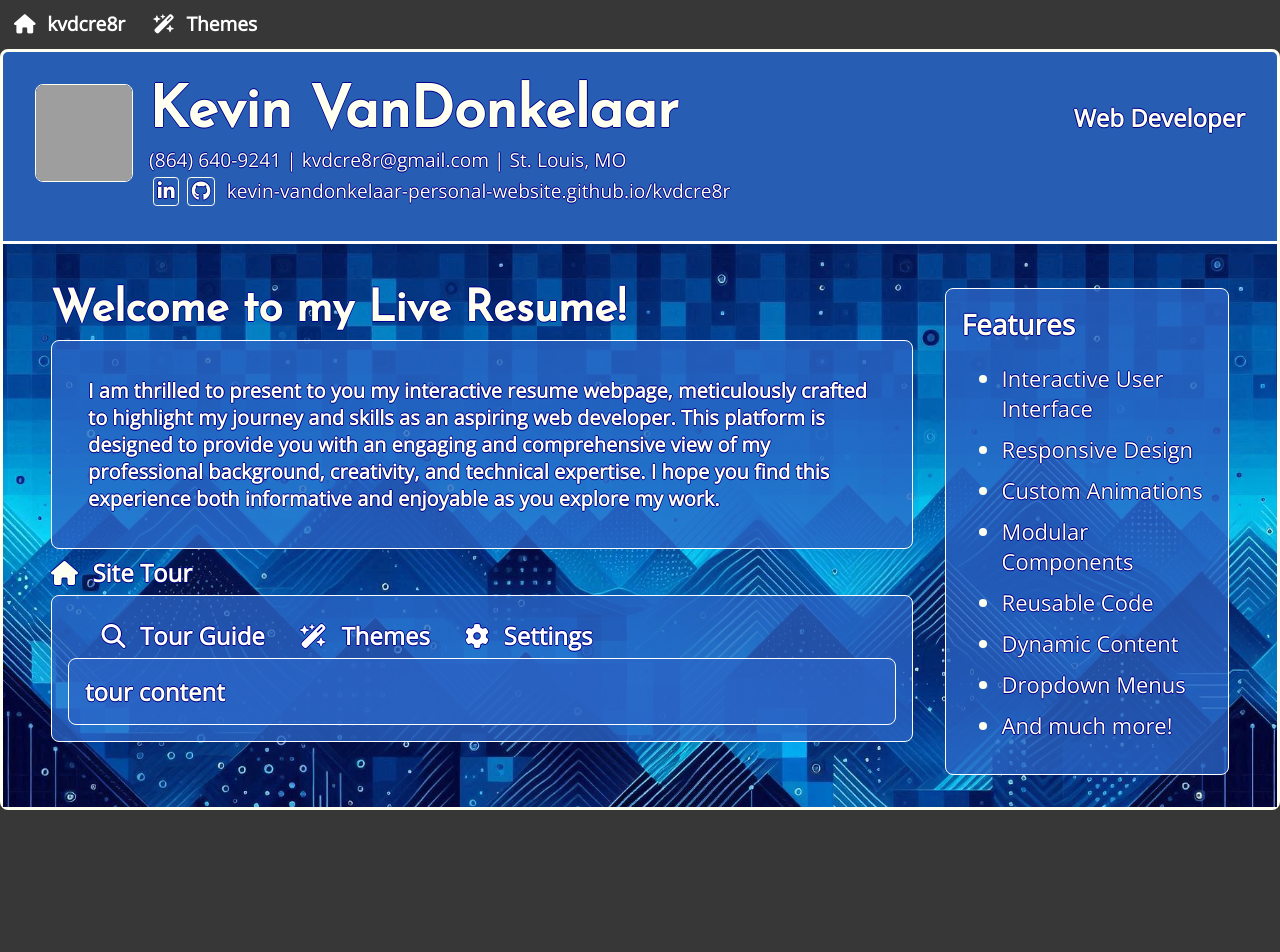
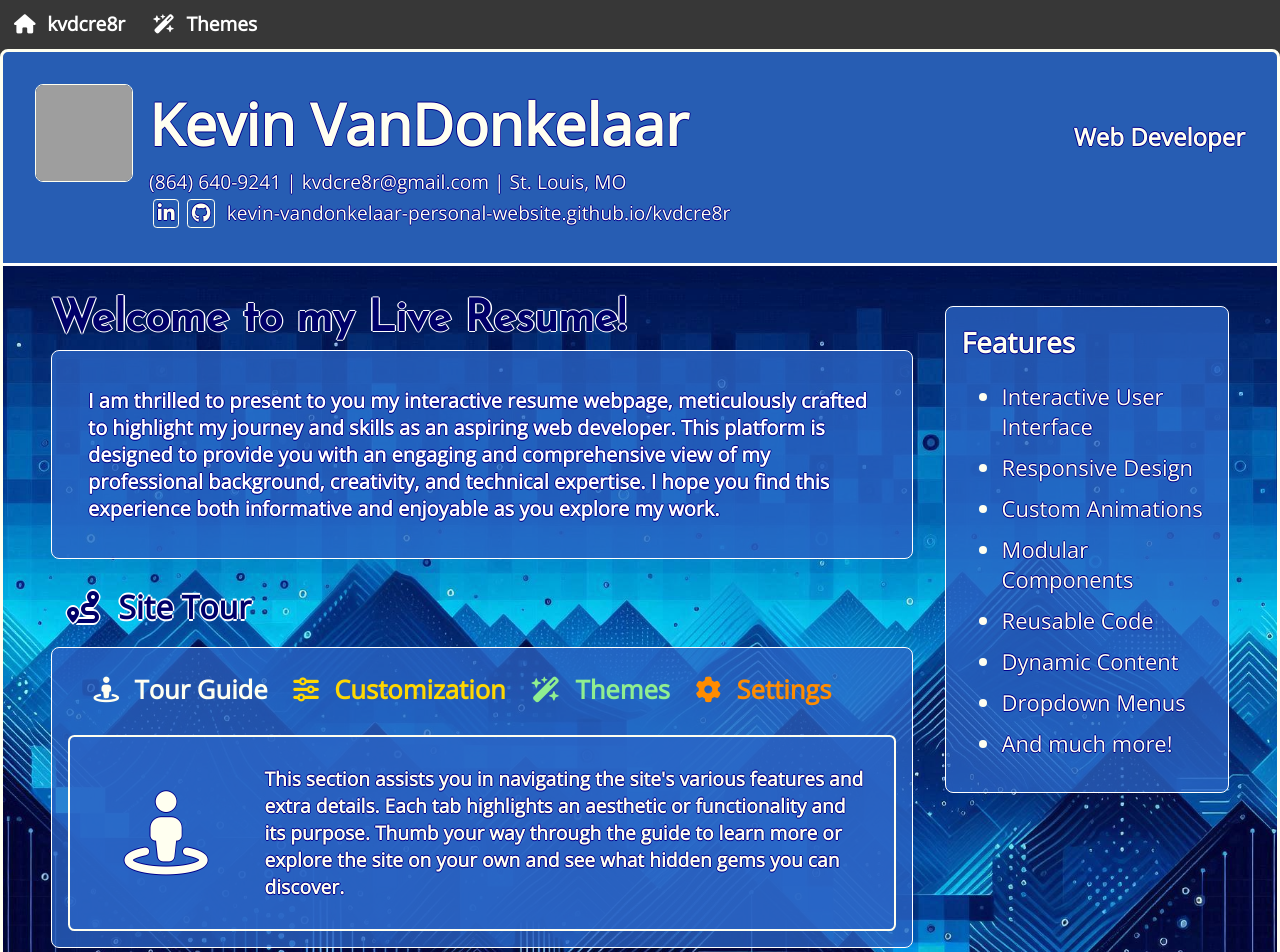
Before and after one commit to kvdcre8r/my_react_resume, a React (Vite) app: page / in a window 1280 px wide. Shown: the top 952 px of the page. Before the commit the page ends 810 px from the top, so only its background shows below. Built offline with nearby package versions, Linux system fonts and the light colour scheme; grey boxes are pictures that could not be loaded; the HTML template or start-up script is replaced by a standard one; a web font is replaced by a local one.

Commit message:
made progress on site tour section

```diff
--- /dev/null
+++ b/src/Modules/Home/SiteTour/btnCustomization.jsx
@@ -0,0 +1,11 @@
+import { Link } from "react-router-dom";
+
+export default function BtnCustomization() {
+  return (
+    <div className="btn-customization">
+      <Link to="/customization/:id">
+        <i className="fa-solid fa-sliders"><span>Customization</span></i>
+      </Link>
+    </div>
+  );
+}
--- a/src/Modules/Home/SiteTour/btnTourHome.jsx
+++ b/src/Modules/Home/SiteTour/btnTourHome.jsx
@@ -1,11 +1,11 @@
-import { Link } from "react-router-dom";
+import { NavLink } from "react-router-dom";
 
 export default function BtnTourHome() {
   return (
     <div className="btn-tour-home">
-      <Link to="/">
-        <i className="fa-solid fa-magnifying-glass"><span>Tour Guide</span></i>
-      </Link>
+      <NavLink to="/" exact>
+        <i className="fa-solid fa-street-view"><span>Tour Guide</span></i>
+      </NavLink>
     </div>
   );
 }
--- a/src/Modules/Home/SiteTour/indexSiteTour.css
+++ b/src/Modules/Home/SiteTour/indexSiteTour.css
@@ -1,16 +1,12 @@
 .site-tour {
+    padding-top: 1em;
 
-    a {
-        font-size: 1em;
+    i {
+        font-size: 2em;
         color: white;
         text-align: center;
         padding: .5em;
-        margin: 0.6em;
         text-decoration: none;
-    }
-
-    i {
-        font-size: 1.5em;
 
         span {
             font-family: 'open-sans';
@@ -18,17 +14,98 @@
         }
     }
 
+    .fa-route {
+        color: rgb(0, 0, 105);
+        text-shadow: -0.05em 0 white, 0 0.05em white, 0.05em 0 white,
+            0 -0.05em white;
+
+    }
+
     .site-tour-content {
-        padding: 5em;
 
         .site-tour-nav {
             display: flex;
             padding-left: 1em;
+            padding-bottom: 1em;
+            font-size: .8em;
+            text-shadow: none;
+        }
 
-            a:hover {
-                color: gold;
-                margin: .5em .5em .55em .5em;
+        article {
+            font-size: .8em;
+
+            i {
+                font-size: 6.5em;
+            }
+
+            h2 {
+                margin: .8em;
             }
         }
+
+        .fa-street-view {
+            color: ivory;
+        }
+
+        .fa-street-view:hover {
+            background-color: ivory;
+            color: rgb(0, 0, 105);
+            border-radius: 1em;
+        }
+
+        .tour-home {
+            border: .2em solid ivory;
+            display: flex;
+
+        }
+
+        .fa-wand-magic-sparkles {
+            color: lightgreen;
+        }
+
+        .fa-wand-magic-sparkles:hover {
+            background-color: lightgreen;
+            color: rgb(0, 0, 105);
+            border-radius: 1em;
+        }
+
+        .slide-themes {
+            display: flex;
+            color: lightgreen;
+            border: .2em solid lightgreen;
+        }
+
+        .fa-gear {
+            color: darkorange;
+        }
+
+        .fa-gear:hover {
+            background-color: darkorange;
+            color: rgb(0, 0, 105);
+            border-radius: 1em;
+        }
+
+        .slide-settings {
+            display: flex;
+            color: darkorange;
+            border: .2em solid darkorange;
+        }
+
+        .fa-sliders {
+            color: gold;
+        }
+
+        .fa-sliders:hover {
+            background-color: gold;
+            color: rgb(0, 0, 105);
+            border-radius: 1em;
+        }
+
+        .slide-customization {
+            display: flex;
+            color: gold;
+            border: .2em solid gold;
+        }
+
     }
-}
+    }
--- a/src/Modules/Home/SiteTour/indexSiteTour.jsx
+++ b/src/Modules/Home/SiteTour/indexSiteTour.jsx
@@ -1,6 +1,7 @@
 import { Routes, Route } from "react-router-dom";
 import SiteTourNav from "./siteTourNav.jsx";
 import { TourHome } from "./tourHome.jsx";
+import { SlideCustomization } from "./slideCustomization.jsx";
 import { SlideThemes } from "./slideThemes.jsx";
 import { SlideSettings } from "./slideSettings.jsx";
 import "./indexSiteTour.css";
@@ -8,13 +9,14 @@ import "./indexSiteTour.css";
 export function SiteTour() {
   return (
     <section className="site-tour">
-      <i className="fa fa-home">
+      <i className="fa-solid fa-route">
         <span>Site Tour</span>
       </i>
       <article className="site-tour-content">
         <SiteTourNav />
         <Routes>
           <Route path="/" element={<TourHome />} />
+          <Route path="/customization/:id" element={<SlideCustomization />} />
           <Route path="/themes/:id" element={<SlideThemes />} />
           <Route path="/settings/:id" element={<SlideSettings />} />
         </Routes>
--- a/src/Modules/Home/SiteTour/siteTourNav.jsx
+++ b/src/Modules/Home/SiteTour/siteTourNav.jsx
@@ -1,4 +1,5 @@
 import BtnTourHome from "./btnTourHome";
+import BtnCustomization from "./btnCustomization";
 import BtnSettings from "./btnSettings";
 import BtnThemes from "./btnThemes";
 
@@ -6,6 +7,7 @@ export default function SiteTourNav() {
   return (
     <section className="site-tour-nav">
       <BtnTourHome />
+      <BtnCustomization />
       <BtnThemes />
       <BtnSettings />
     </section>
--- /dev/null
+++ b/src/Modules/Home/SiteTour/slideCustomization.jsx
@@ -0,0 +1,8 @@
+export function SlideCustomization() {
+  return (
+    <article className="slide-customization">
+      <i className="fa-solid fa-sliders"></i>
+      <h2>customization content</h2>
+    </article>
+  );
+}
--- a/src/Modules/Home/SiteTour/slideSettings.jsx
+++ b/src/Modules/Home/SiteTour/slideSettings.jsx
@@ -1,6 +1,7 @@
 export function SlideSettings() {
   return (
     <article className="slide-settings">
+      <i className="fa-solid fa-gear"></i>
       <h2>settings content</h2>
     </article>
   );
--- a/src/Modules/Home/SiteTour/slideThemes.jsx
+++ b/src/Modules/Home/SiteTour/slideThemes.jsx
@@ -1,7 +1,8 @@
 export function SlideThemes() {
   return (
     <article className="slide-themes">
-      <h2>themes content</h2>
+            <i className="fa-solid fa-wand-magic-sparkles"></i>
+      <h2>Use the dropdown in the navbar to </h2>
     </article>
   );
 }
--- a/src/Modules/Home/SiteTour/tourHome.jsx
+++ b/src/Modules/Home/SiteTour/tourHome.jsx
@@ -1,7 +1,13 @@
 export function TourHome() {
   return (
     <article className="tour-home">
-      <h2>tour content</h2>
+      <i className="fa-solid fa-street-view"></i>
+      <h2>
+        This section assists you in navigating the site's various features and
+        extra details. Each tab highlights an aesthetic or functionality and its
+        purpose. Thumb your way through the guide to learn more or explore the
+        site on your own and see what hidden gems you can discover.
+      </h2>
     </article>
   );
 }
--- a/src/Modules/Home/home.css
+++ b/src/Modules/Home/home.css
@@ -25,7 +25,6 @@
 
     h1 {
       font-size: 3.6em;
-      font-family: "josefin-sans";
     }
   }
 
@@ -34,6 +33,7 @@
     background-repeat: no-repeat;
     background-size: cover;
     background-position: center;
+    background-position-y:top;
     background-color: #1d4483;
     padding: 1rem 2rem;
     display: flex;
@@ -44,11 +44,15 @@
       .site-intro {
 
         #greeting {
+          color: rgb(0, 0, 105);
+          text-shadow: -0.03em 0 white, 0 0.03em white, 0.03em 0 white,
+          0 -0.03em white;
           font-size: 2.75em;
           font-family: "josefin-sans";
         }
 
         #desc {
+          color: white;
           font-size: 1.25em;
           padding: 1em;
         }
@@ -65,7 +69,6 @@
     }
 
     section {
-      margin-top: 0.75em;
 
       article {
         text-align: left;
```
